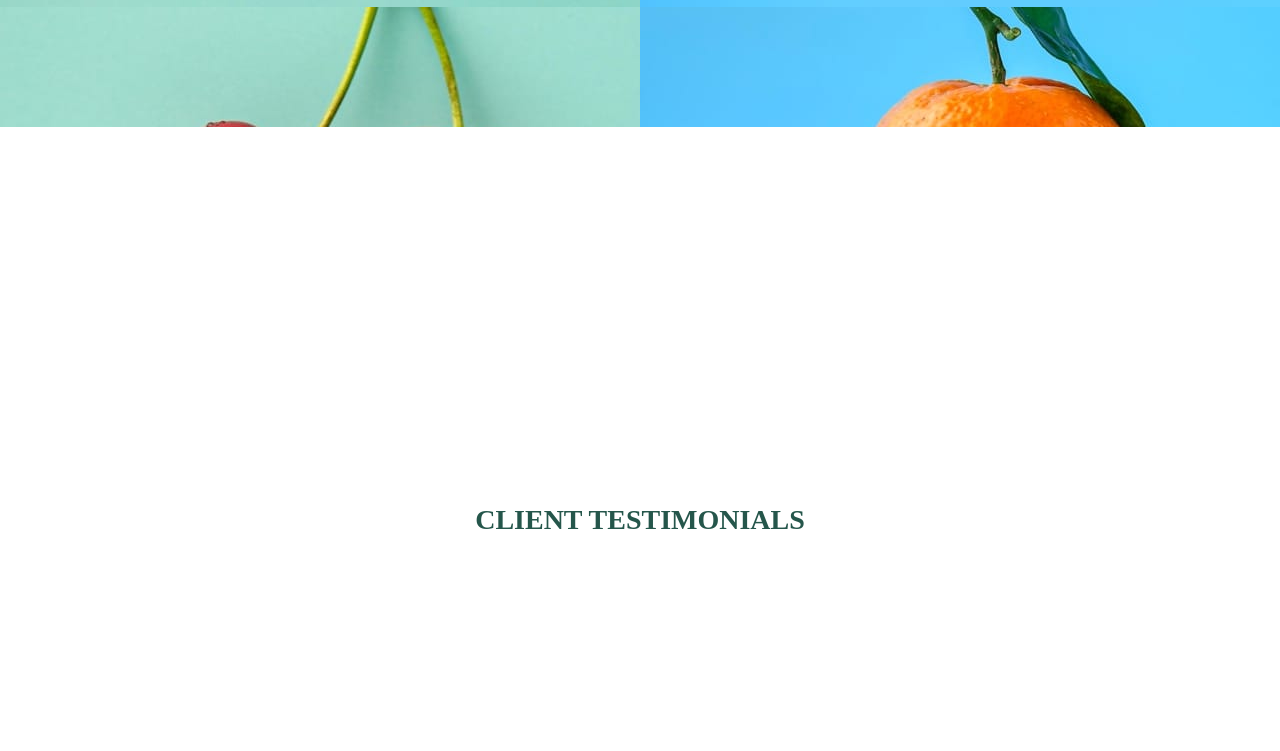
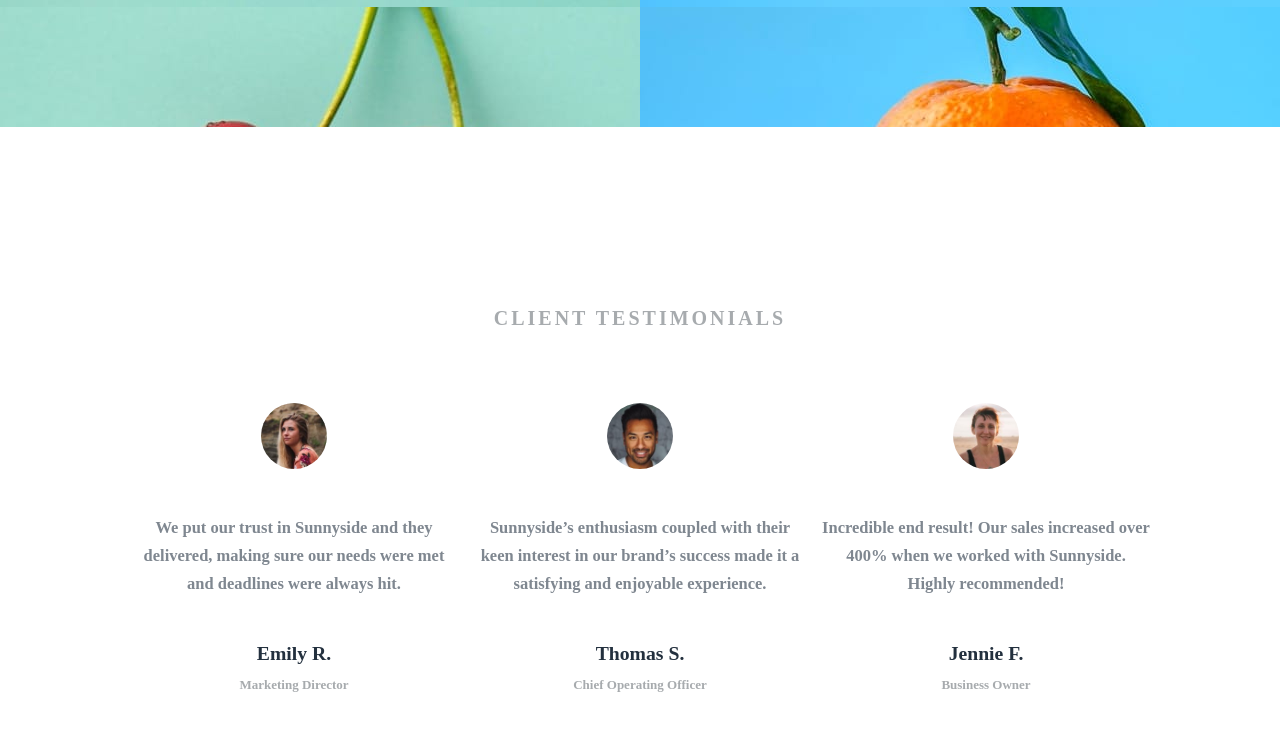
Before and after one commit to Emmanuel-Ingwe/LandingPage, a plain HTML site: page index.html in a window 1280 px wide. Shown: the part 2537-3288 px from the top of the page. Drawn offline with Linux system fonts and the light colour scheme.

Commit message:
Finished Clients ssection

```diff
--- a/index.html
+++ b/index.html
@@ -62,8 +62,32 @@
     <!-- CLIENTS SECTION -->
     <section id="client">
         <div class="client container">
-            <h3>CLIENT TESTIMONIALS</h3>
-            <div class="clients"></div>
+            <h3 class="client-h3">CLIENT TESTIMONIALS</h3>
+            <div class="clients">
+                <div class="client-items">
+                    <img class="client-img" src="image-emily.jpg" alt="">
+                    <div class="p-client"><p class="client-pp">We put our trust in Sunnyside and they delivered, making sure our needs were met and deadlines were always hit.</p></div>
+                    <h5 class="client-h5">Emily R.</h5>
+                    <p class="client-p">Marketing Director</p>
+                </div>
+                <div class="client-items">
+                    <img class="client-img" src="image-thomas.jpg" alt="">
+                    <div class="p-client">
+                        <p class="client-pp">Sunnyside’s enthusiasm coupled with their keen interest in our brand’s success made it a satisfying and enjoyable
+                        experience.</p>
+                    </div>
+                    <h5 class="client-h5">Thomas S.</h5>
+                    <p class="client-p">Chief Operating Officer</p>
+                </div>
+                <div class="client-items">
+                    <img class="client-img" src="image-jennie.jpg" alt="">
+                    <div class="p-client">
+                        <p class="client-pp">Incredible end result! Our sales increased over   400% when we worked with Sunnyside. Highly recommended!</p>
+                    </div>
+                    <h5 class="client-h5">Jennie F.</h5>
+                    <p class="client-p">Business Owner</p>
+                </div>
+            </div>
         </div>
     </section>
     <!-- END OF CLIENTS -->
--- a/style.css
+++ b/style.css
@@ -163,3 +163,59 @@ h3 {
 	color: hsl(198, 62%, 26%);
 }
 /* END OF SERVICE */
+
+/* CLIENT SECTION */
+.client {
+	flex-direction: column;
+	min-height: 100vh;
+	width: 100%;
+	align-items: center;
+	justify-content: center;
+}
+
+.client-h3 {
+	font-size: 20px;
+	letter-spacing: 3px;
+	color: hsl(210, 4%, 67%);
+	padding-bottom: 65px;
+}
+
+.clients {
+	display: flex;
+	align-items: center;
+	justify-content: center;
+}
+
+.client-items {
+	width: 100%;
+	text-align: center;
+	align-items: center;
+	justify-content: center;
+	padding: 8px;
+}
+
+.client-img {
+	width: 66px;
+	border-radius: 100%;
+}
+
+.p-client {
+	width: 330px;
+}
+
+.client-pp {
+	padding-top: 40px;
+}
+
+.client-h5 {
+	font-size: 19.7px;
+	font-weight: 900;
+	color: hsl(212, 27%, 19%);
+}
+
+.client-p {
+	font-size: 13px;
+	color: hsl(210, 4%, 67%);
+	padding-top: 9px;
+}
+/* END OF CLIENT */
```
